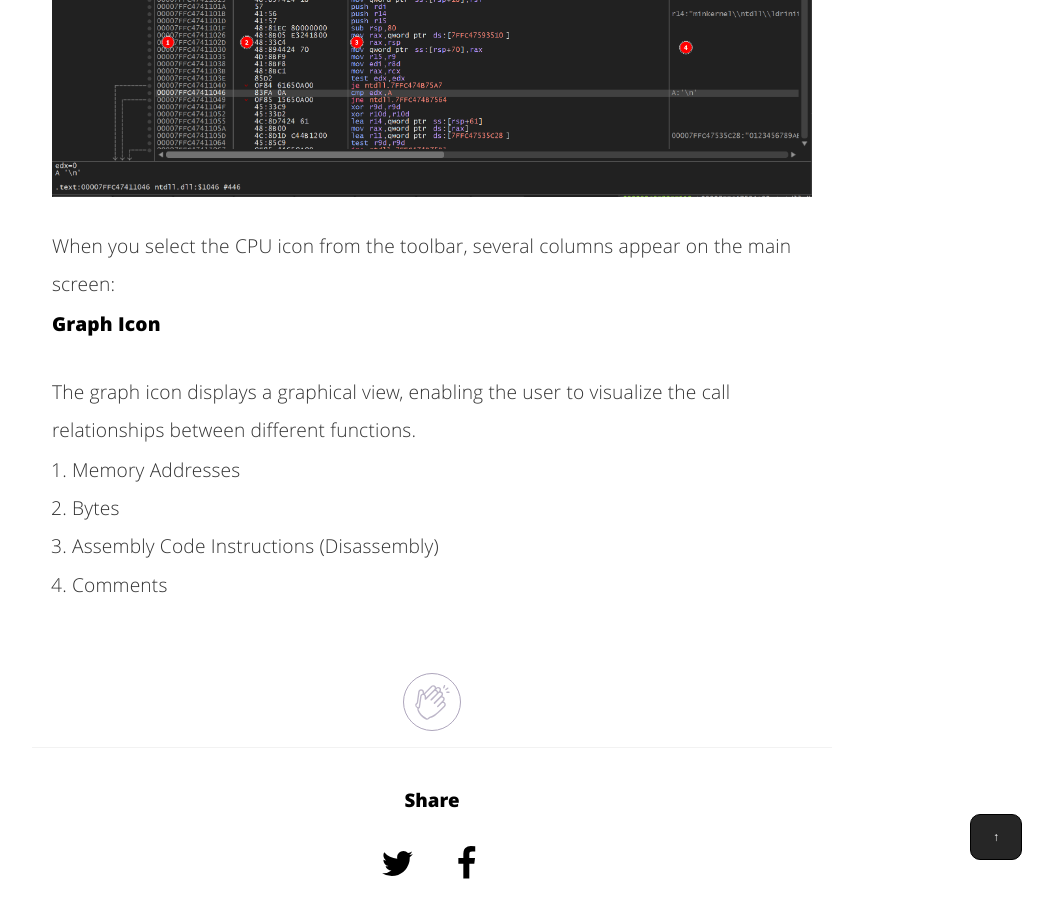
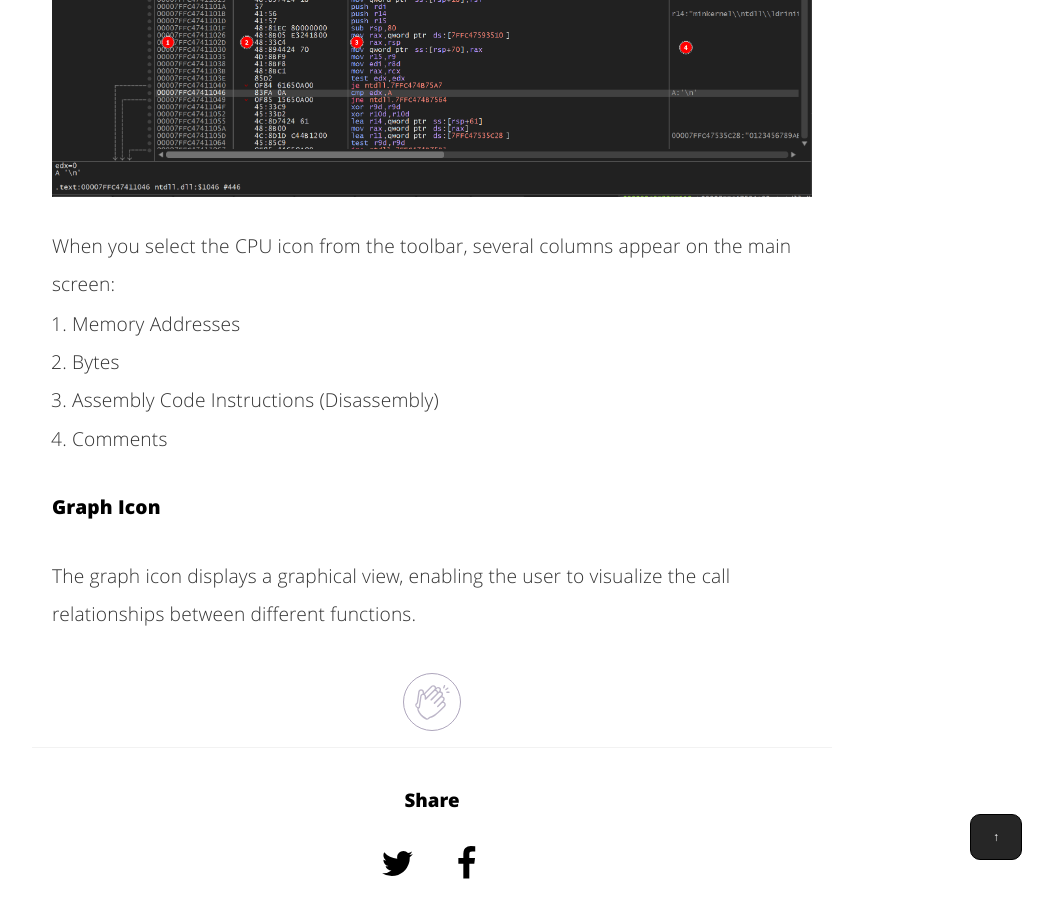
Before and after one commit to nickvourd/nickvourd.github.io, a Jekyll site: the page built from _posts/2023-10-18-x64dbg-intro.md, in a window 1280 px wide and 900 px high, scrolled down 8803 px. Shown: the whole window, without its empty margins (208-1261 px from the left). Built offline with Jekyll 4.4.1, drawn with Linux system fonts in a browser that asks for light colours; some of the changed lines change nothing that is shown.

Commit message:
Edit 2023-10-18 x64dbg (My first baby steps)

```diff
--- a/_posts/2023-10-18-x64dbg-intro.md
+++ b/_posts/2023-10-18-x64dbg-intro.md
@@ -433,10 +433,6 @@ int main() {
 
 <p>When you select the CPU icon from the toolbar, several columns appear on the main screen:</p>
 
-<h4>Graph Icon</h4>
-
-<p>The graph icon displays a graphical view, enabling the user to visualize the call relationships between different functions.</p>
-
 <ol>
   <li>Memory Addresses</li>
   <li>Bytes</li>
@@ -444,6 +440,10 @@ int main() {
   <li>Comments</li>
 </ol>
 
+<h4>Graph Icon</h4>
+
+<p>The graph icon displays a graphical view, enabling the user to visualize the call relationships between different functions.</p>
+
 <br />
 <div align="center">
 <!-- add the button!-->
```
